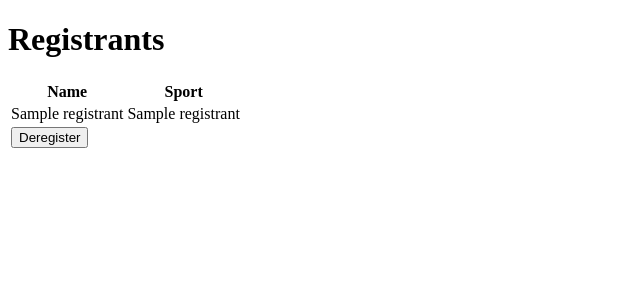
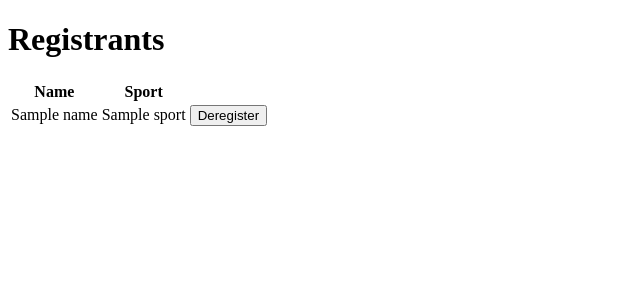
Before and after one commit to colin-bryant/Learn-CS50x2024, a Flask app: template 9.Flask/froshims2/templates/registrants.html in a window 1280 px wide. Shown: the top 300 px of the page, without its empty margins (0-640 px from the left). Run offline with Flask 3, Linux system fonts and the light colour scheme; the template is opened without the code that fills it: most values are stand-ins (such as "Sample title", 1, 10 or a date in 2020); some libraries are stand-ins or nearby versions.

Commit message:
2024年5月7日 20:40

```diff
--- a/9.Flask/froshims2/app.py
+++ b/9.Flask/froshims2/app.py
@@ -4,7 +4,7 @@ from flask import Flask,render_template,request,redirect
 
 app=Flask(__name__)
 
-db=SQL("sqlite://froshims.db")
+db=SQL("sqlite:///froshims.db")
 
 SPORTS = [
     "Basketball",
@@ -13,7 +13,6 @@ SPORTS = [
 ]
 
 @app.route("/")
-
 def index():
     return render_template("index.html",sports=SPORTS)
 
@@ -22,6 +21,7 @@ def deregister():
 
     #Forget registrant
     id = request.form.get("id")
+    print(id)
     if id:
         db.execute("DELETE FROM registrants WHERE id =?",id)
     return redirect("/registrants")
@@ -29,17 +29,20 @@ def deregister():
 @app.route("/register",methods=["POST"] )
 def register():
     # Validate name
-    name = request.form.get("name")
+    name = request.form.get("Name")
     sport = request.form.get("sport")
     if not name or sport not in SPORTS:
-        return render_template("/failure.html")
+        print(name,sport)
+        return render_template("failure.html")
 
     #Remember registrant
     db.execute("INSERT INTO registrants(name,sport) VALUES(?,?)",name,sport)
 
     # Confirm registration
     return redirect("/registrants")
+
 @app.route('/registrants')
 def registrants():
     registrants=db.execute("SELECT * FROM registrants")
+    print(registrants)
     return render_template("registrants.html",registrants = registrants)
--- a/9.Flask/froshims2/templates/registrants.html
+++ b/9.Flask/froshims2/templates/registrants.html
@@ -8,17 +8,18 @@
     </tr>
   </thead>
   <tbody>
-    {% for name in registrants %}
+    {% for registrant in registrants %}
     <tr>
-      <td>{{name}}</td>
-      <td>{{registrants[name]}}</td>
+      <td>{{registrant.name}}</td>
+      <td>{{registrant.sport}}</td>
+      <td>
+        <form action="/deregister" method="post">
+          <!-- 告诉浏览器不显示该输入字段，但会将其值提交给服务器 -->
+          <input type="hidden" name="id" value="{{registrant.id}}" />
+          <button type="submit">Deregister</button>
+        </form>
+      </td>
     </tr>
-    <td>
-      <form action="/deregister" method="post">
-        <input type="hidden" name="id" value="{{registrant.id}}" />
-        <button type="submit">Deregister</button>
-      </form>
-    </td>
     {% endfor %}
   </tbody>
 </table>
```
Also changed, not shown: 9.Flask/froshims2/templates/index.html (+3 -6 lines), 9.Flask/froshims2/froshims.db (added).
